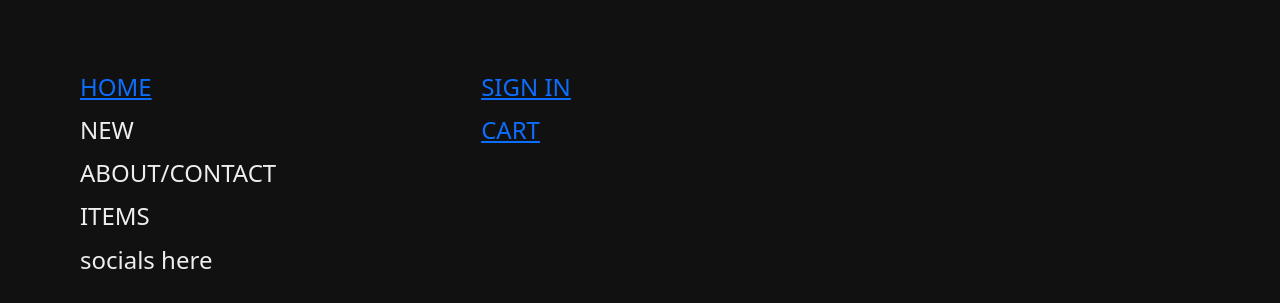
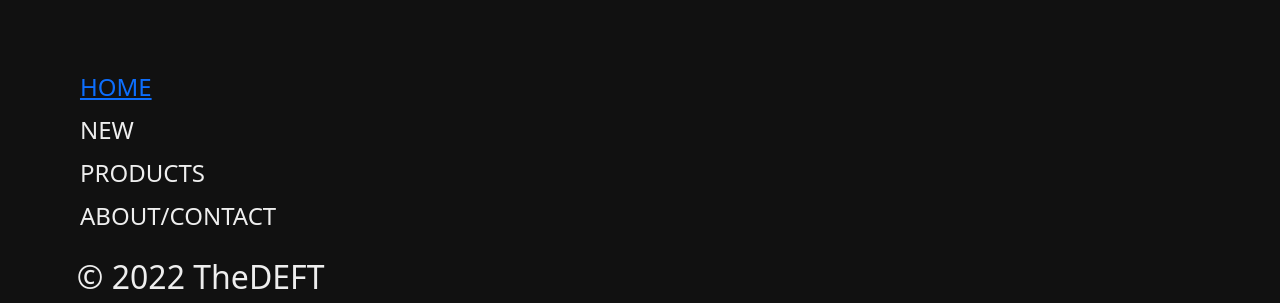
Before and after one commit to odinsontm/senior-project-ecommerce-website, a React (Create React App) app in the folder frontend/: page /signin in a window 1280 px wide. Shown: the part 649-952 px from the top of the page. Built offline with nearby package versions, Linux system fonts and the light colour scheme.

Commit message:
working on styling changes

```diff
--- a/frontend/src/App.js
+++ b/frontend/src/App.js
@@ -3,9 +3,8 @@ import { ToastContainer } from 'react-toastify';
 import 'react-toastify/dist/ReactToastify.css';
 import HomeScreen from './screens/HomeScreen';
 import ProductScreen from './screens/ProductScreen';
-import { Store } from './Store';
 import ScrollButton from './components/ScrollButton';
-import { Fragment, useContext, useState, useEffect } from 'react';
+import { Fragment } from 'react';
 import CartScreen from './screens/CartScreen';
 import SigninScreen from './screens/SigninScreen';
 import Navbar from './components/Navbar';
@@ -48,18 +47,9 @@ function App() {
               <h4>HOME</h4>
             </Link>
             <h4>NEW</h4>
+            <h4>PRODUCTS</h4>
             <h4>ABOUT/CONTACT</h4>
-            <h4>ITEMS</h4>
-            <h4>socials here</h4>
             <h2>© 2022 TheDEFT</h2>
-          </div>
-          <div class="footer-title">
-            <Link to="/signin/#">
-              <h4>SIGN IN</h4>
-            </Link>
-            <Link to="/cart/#">
-              <h4>CART</h4>
-            </Link>
           </div>
         </footer>
         <Fragment>
--- a/frontend/src/components/Product.js
+++ b/frontend/src/components/Product.js
@@ -80,6 +80,7 @@ function Product(props) {
         ) : (
           <button onClick={() => addToCartHandler(product)}>Add To Cart</button>
         )}
+        {!isShown && <p className="starholder"></p>}
       </div>
     </div>
   );
--- a/frontend/src/index.css
+++ b/frontend/src/index.css
@@ -159,6 +159,13 @@ footer {
   padding: 0.7rem;
   color: #222222;
   text-align: left;
+  transition: 350ms;
+}
+
+.productCard:hover {
+  transform: scale(1.1);
+  outline: #111111 2px solid;
+  transition: 350ms;
 }
 
 .productCardTitle {
@@ -177,6 +184,10 @@ footer {
   font-size: 16px;
   margin: 5px 0 5px;
   cursor: pointer;
+}
+
+.starholder {
+  height: 16px;
 }
 
 .productCardBody button:disabled {
```
